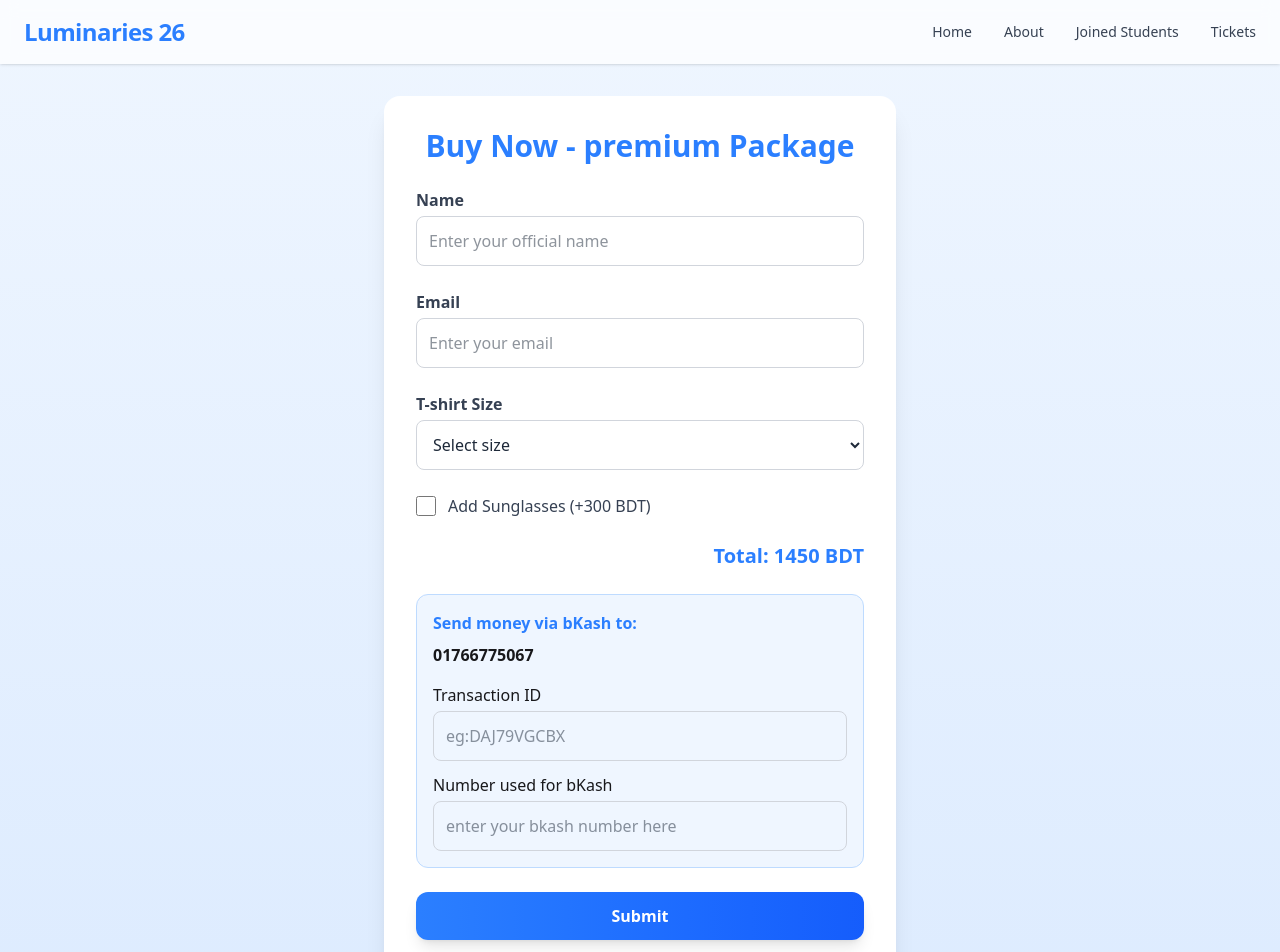
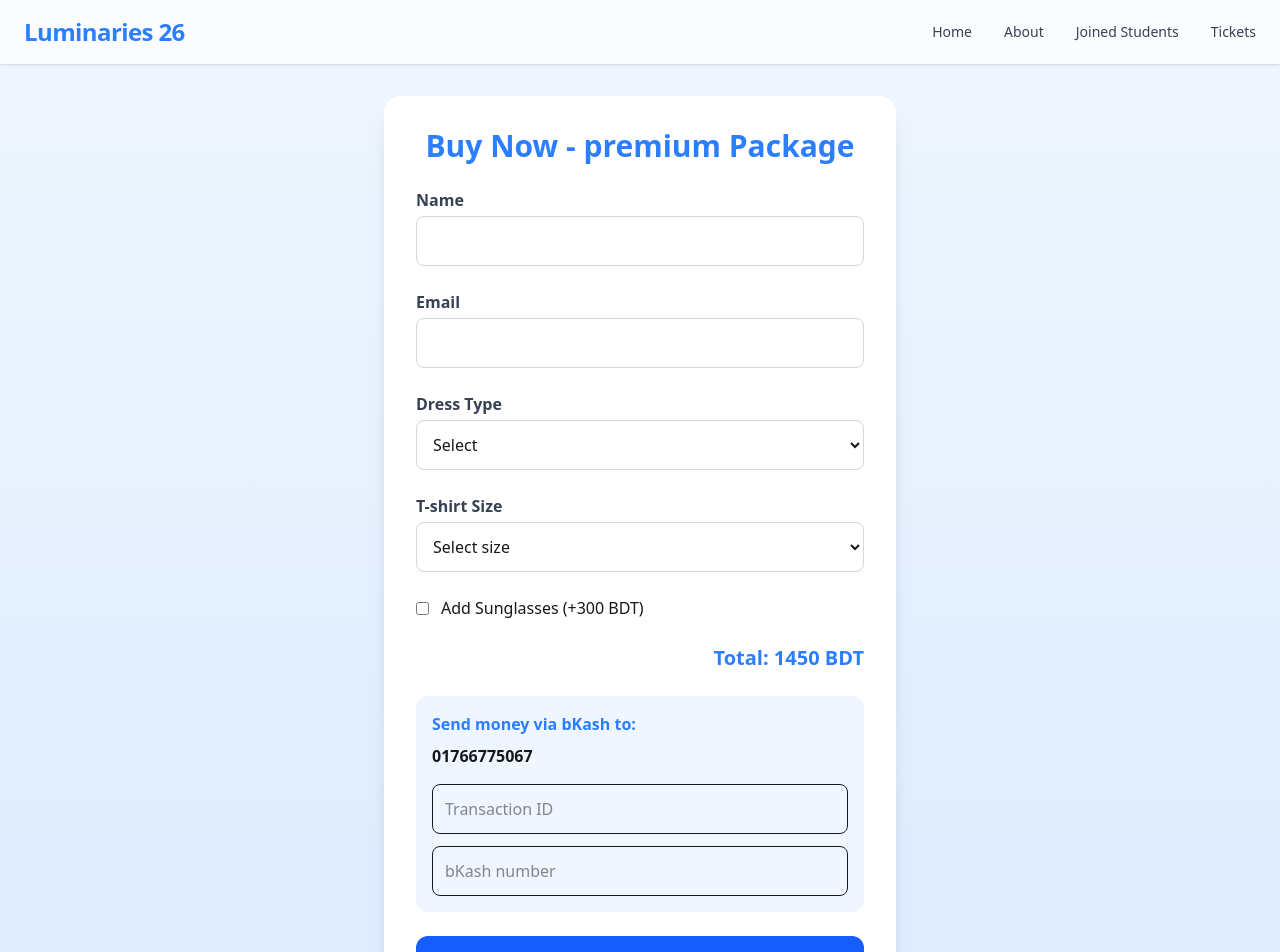
Before and after one commit to ariyanmvn/luminaries-client, a React (Vite) app: page /buynow/premium in a window 1280 px wide. Shown: the top 952 px of the page. Built offline with nearby package versions, Linux system fonts and the light colour scheme.

Commit message:
feat:added dress type

```diff
--- a/src/pages/Admin.jsx
+++ b/src/pages/Admin.jsx
@@ -24,6 +24,7 @@ export default function Admin() {
     transactionId: "",
     sunglasses: false,
     totalAmount: "",
+    dressType: "",
     status: "pending",
     package: "",
   });
@@ -238,6 +239,7 @@ export default function Admin() {
                 {[
                   "Name",
                   "Email",
+                   "Dress-Type",
                   "T-shirt Size",
                   "Sunglasses",
                   "Package",
@@ -263,6 +265,7 @@ export default function Admin() {
                 >
                   <td className="px-4 py-3">{order.name}</td>
                   <td className="px-4 py-3">{order.email}</td>
+                  <td className="px-4 py-3">{order?.dressType}</td>
                   <td className="px-4 py-3">{order.tshirtSize}</td>
                   <td className="px-4 py-3">
                     {order.sunglasses ? "Yes" : "No"}
@@ -370,6 +373,24 @@ export default function Admin() {
                   required
                   className="input"
                 />
+              </div>
+
+              <div className="flex flex-col">
+                <label className="text-gray-700 font-semibold mb-1">
+                  Dress Type
+                </label>
+                <select
+                  name="dressType"
+                  value={newOrder.dressType}
+                  onChange={handleChange}
+                  required
+                  className="border border-gray-300 rounded-lg p-3"
+                  disabled={loading}
+                >
+                  <option value="">Select</option>
+                  <option value="T-Shirt (Boys)">T-Shirt (Boys)</option>
+                  <option value="Shirt (Girls)">Shirt (Girls)</option>
+                </select>
               </div>
 
               {/* Tshirt & Package */}
--- a/src/pages/BuyNow.jsx
+++ b/src/pages/BuyNow.jsx
@@ -10,6 +10,7 @@ export default function BuyNow() {
     name: "",
     email: "",
     tshirtSize: "",
+    dressType: "", // ✅ added
     bKashNumber: "",
     transactionId: "",
     sunglasses: false,
@@ -51,7 +52,6 @@ export default function BuyNow() {
   const handleSubmit = async (e) => {
     e.preventDefault();
 
-    // ✅ BD number validation
     const bdNumberRegex = /^01[3-9]\d{8}$/;
     if (!bdNumberRegex.test(formData.bKashNumber)) {
       toast.error("Please enter a valid Bangladeshi bKash number");
@@ -66,7 +66,7 @@ export default function BuyNow() {
         headers: {
           "Content-Type": "application/json",
         },
-        body: JSON.stringify(formData),
+        body: JSON.stringify(formData), // ✅ dressType sent
       });
 
       const data = await response.json();
@@ -81,6 +81,7 @@ export default function BuyNow() {
           name: "",
           email: "",
           tshirtSize: "",
+          dressType: "",
           bKashNumber: "",
           transactionId: "",
           sunglasses: false,
@@ -113,11 +114,10 @@ export default function BuyNow() {
           <input
             type="text"
             name="name"
-            placeholder="Enter your official name"
             value={formData.name}
             onChange={handleChange}
             required
-            className="border border-gray-300 rounded-lg p-3 focus:outline-none focus:ring-2 focus:ring-blue-400 text-gray-800"
+            className="border border-gray-300 rounded-lg p-3"
             disabled={loading}
           />
         </div>
@@ -129,11 +129,29 @@ export default function BuyNow() {
             name="email"
             value={formData.email}
             onChange={handleChange}
-            placeholder="Enter your email"
             required
-            className="border border-gray-300 rounded-lg p-3 focus:outline-none focus:ring-2 focus:ring-blue-400 text-gray-800"
+            className="border border-gray-300 rounded-lg p-3"
             disabled={loading}
           />
+        </div>
+
+        {/* ✅ Dress Type */}
+        <div className="flex flex-col">
+          <label className="text-gray-700 font-semibold mb-1">
+            Dress Type
+          </label>
+          <select
+            name="dressType"
+            value={formData.dressType}
+            onChange={handleChange}
+            required
+            className="border border-gray-300 rounded-lg p-3"
+            disabled={loading}
+          >
+            <option value="">Select</option>
+            <option value="T-Shirt (Boys)">T-Shirt (Boys)</option>
+            <option value="Shirt (Girls)">Shirt (Girls)</option>
+          </select>
         </div>
 
         <div className="flex flex-col">
@@ -145,7 +163,7 @@ export default function BuyNow() {
             value={formData.tshirtSize}
             onChange={handleChange}
             required
-            className="border border-gray-300 rounded-lg p-3 focus:outline-none focus:ring-2 focus:ring-blue-400 text-gray-800"
+            className="border border-gray-300 rounded-lg p-3"
             disabled={loading}
           >
             <option value="">Select size</option>
@@ -163,59 +181,48 @@ export default function BuyNow() {
             name="sunglasses"
             checked={formData.sunglasses}
             onChange={handleChange}
-            className="w-5 h-5 text-blue-500 rounded focus:ring-2 focus:ring-blue-400"
             disabled={loading}
           />
-          <span className="text-gray-700 font-medium">
-            Add Sunglasses (+300 BDT)
-          </span>
+          <span>Add Sunglasses (+300 BDT)</span>
         </label>
 
         <p className="text-xl font-bold text-blue-500 text-right">
           Total: {formData.totalAmount} BDT
         </p>
 
-        <div className="flex flex-col bg-blue-50 p-4 rounded-xl border border-blue-200">
+        <div className="flex flex-col bg-blue-50 p-4 rounded-xl">
           <p className="font-semibold text-blue-500 mb-2">
             Send money via bKash to:
           </p>
           <p className="font-bold mb-4">01766775067</p>
 
-          <label className="flex flex-col mb-3">
-            Transaction ID
           <input
             type="text"
-              placeholder="eg:DAJ79VGCBX"
             name="transactionId"
+            placeholder="Transaction ID"
             value={formData.transactionId}
             onChange={handleChange}
             required
-              className="border border-gray-300 rounded-lg p-3 mt-1 focus:outline-none focus:ring-2 focus:ring-blue-400 text-gray-800"
+            className="border rounded-lg p-3 mb-3"
             disabled={loading}
           />
-          </label>
 
-          <label className="flex flex-col">
-            Number used for bKash
           <input
             type="text"
             name="bKashNumber"
-              placeholder="enter your bkash number here"
+            placeholder="bKash number"
             value={formData.bKashNumber}
             onChange={handleChange}
             required
-              className="border border-gray-300 rounded-lg p-3 mt-1 focus:outline-none focus:ring-2 focus:ring-blue-400 text-gray-800"
+            className="border rounded-lg p-3"
             disabled={loading}
           />
-          </label>
         </div>
 
         <button
           type="submit"
-          className={`w-full cursor-pointer flex justify-center items-center bg-gradient-to-r from-blue-500 to-blue-600 text-white font-bold py-3 rounded-xl shadow-lg hover:from-blue-600 hover:to-blue-700 transition-all ${
-            loading ? "cursor-not-allowed opacity-70" : ""
-          }`}
           disabled={loading}
+          className="w-full bg-blue-600 text-white font-bold py-3 rounded-xl"
         >
           {loading ? "Submitting..." : "Submit"}
         </button>
```
Lines whose indentation alone changed are shown as unchanged.
